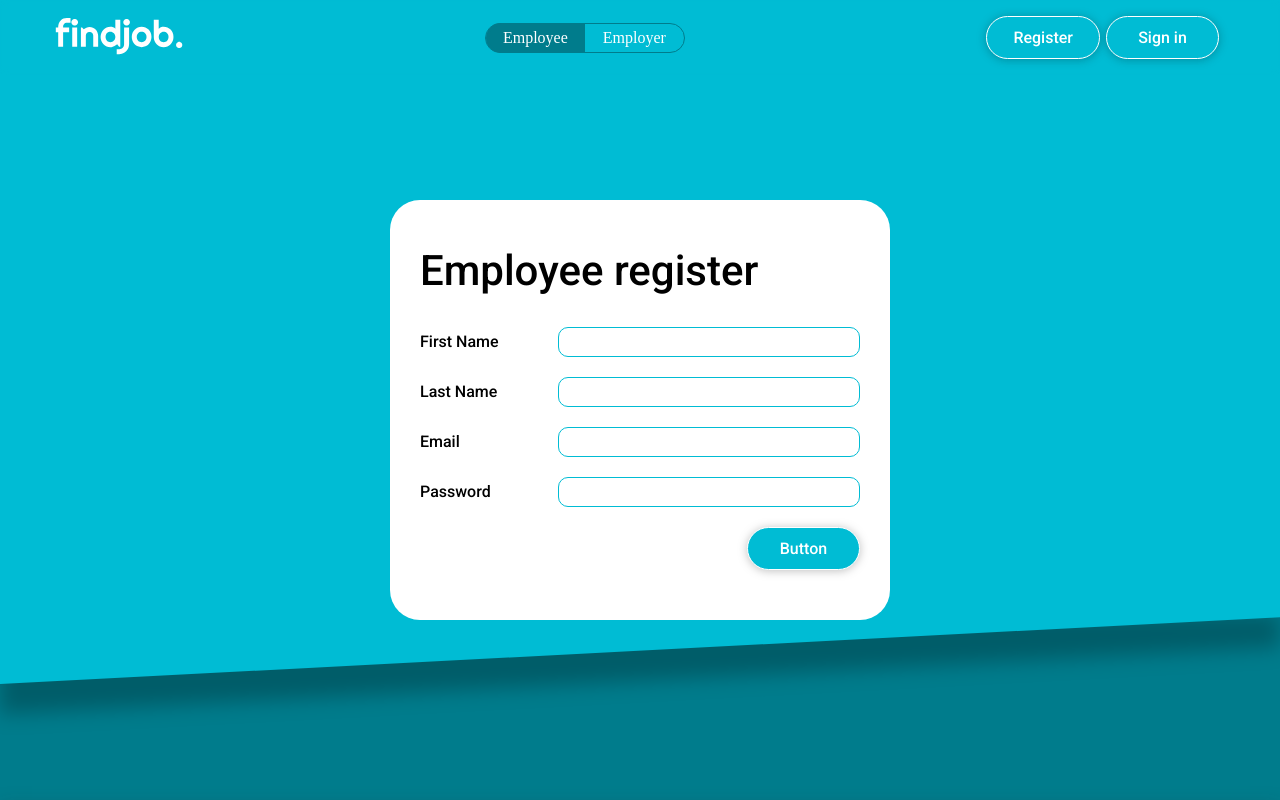
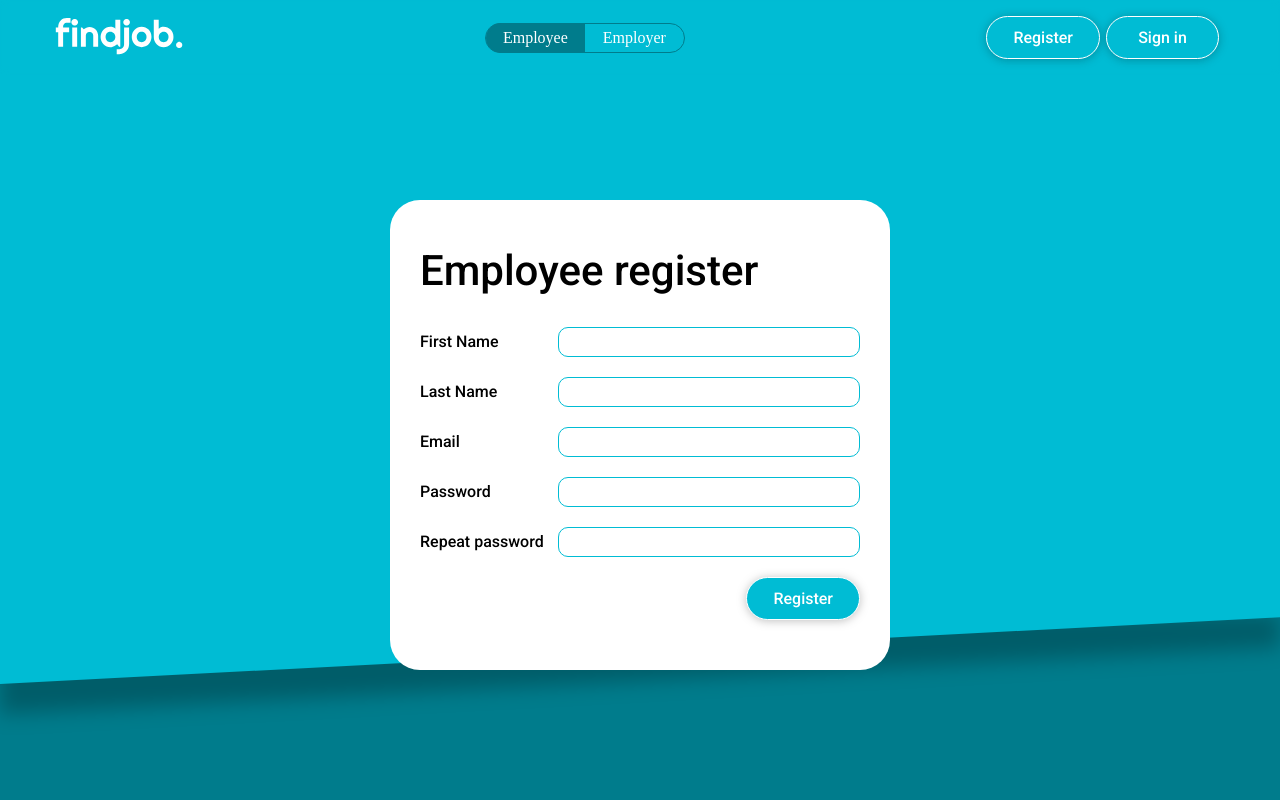
Before and after one commit to s04v/ProjektZespolowy, a React (Create React App) app: page /signup in a window 1280 px wide. Shown: the top 800 px of the page. Built offline with nearby package versions, Linux system fonts and the light colour scheme.

Commit message:
add sign for employees/employers

```diff
--- /dev/null
+++ b/src/components/SignForm.jsx
@@ -0,0 +1,20 @@
+import React from 'react'
+import Button from './Button';
+
+export const SignForm = ({title, fields, onSend, buttonTitle}) => {
+
+  return (
+    <div className='form-section'>
+      <h1>{title}</h1>
+      {fields.map((item) =>
+        <div key={item.id}>
+          <p>{item.title}</p>
+          <input type={item.type} />
+        </div>
+      )}
+      <Button onClick={onSend} text={buttonTitle}/>
+    </div>
+  )
+}
+
+export default SignForm;
--- a/src/pages/SignInPage.jsx
+++ b/src/pages/SignInPage.jsx
@@ -1,11 +1,15 @@
 import Header from "../components/Header";
 import Footer from "../components/Footer";
 import Background from "../components/Background";
-import Button from "../components/Button";
-import {useState} from "react";
+import { useState } from "react";
+import SignForm from "../components/SignForm";
 
 const SignInPage = () => {
     const [tab, setTab] = useState(0);
+    const fields = [
+        { id: '1', title: 'Email', type: 'text' },
+        { id: '2', title: 'Password', type: 'password' },
+    ]
 
     const onSwitch = (whichOne) => {
         setTab(whichOne);
@@ -15,23 +19,21 @@ const SignInPage = () => {
         alert(tab);
     }
 
-    return(
+    const setTitle = (tab) => {
+        const type = (tab ? 'Employer' : 'Employee');
+        return type + ' login';
+    }
+
+    return (
         <>
-            <Header onSwitch={onSwitch}  />
-                <div className="container">
-                <div className='form-section'>
-                    <h1>Employee login</h1>
-                    <div>
-                        <p>Email</p>
-                        <input type='text'/>
-                    </div>
-                    <div>
-                        <p>Password</p>
-                        <input type='password'/>
-                    </div>
-                    <Button onClick={onSend}>Send</Button>
-                </div>
-                </div>
+            <Header onSwitch={onSwitch} />
+            <div className="container">
+                <SignForm
+                    title={setTitle(tab)}
+                    fields={fields}
+                    onSend={onSend}
+                    buttonTitle='Sign in' />
+            </div>
             <Background />
             <Footer />
         </>
--- a/src/pages/SignUpPage.jsx
+++ b/src/pages/SignUpPage.jsx
@@ -1,44 +1,56 @@
 import Header from "../components/Header";
 import Footer from "../components/Footer";
 import Background from "../components/Background";
-import Button from "../components/Button";
+import SignForm from "../components/SignForm";
 import { useState } from "react";
 
 const SignUpPage = () => {
+    const sameFields = [
+        { id: '3', title: 'Email', type: 'text' },
+        { id: '4', title: 'Password', type: 'password' },
+        { id: '5', title: 'Repeat password', type: 'password' },
+    ];
+
+    const fieldsEmployee = [
+        { id: '1', title: 'First Name', type: 'text' },
+        { id: '2', title: 'Last Name', type: 'text' },
+    ].concat(sameFields);
+
+    const fieldsEmployer = [
+        { id: '1', title: 'Employer Name', type: 'text' },
+        { id: '2', title: 'Country', type: 'text' },
+    ].concat(sameFields);
+
     const [tab, setTab] = useState(0);
+    const [fields, setFields] = useState(fieldsEmployee);
+
 
     const onSwitch = (whichOne) => {
         setTab(whichOne);
+        setFields(whichFields(whichOne));
     }
 
     const onSend = () => {
         alert(tab);
     }
 
+    const setTitle = (tab) => {
+        const type = (tab ? 'Employer' : 'Employee') ;
+        return type + ' register';
+    }
+
+    const whichFields = (tab) => {
+        return (tab? fieldsEmployer : fieldsEmployee);
+    }
     return (
         <>
             <Header onSwitch={onSwitch} />
             <div className="container">
-                <div className='form-section'>
-                    <h1>Employee register</h1>
-                    <div>
-                        <p>First Name</p>
-                        <input type='text' />
-                    </div>
-                    <div>
-                        <p>Last Name</p>
-                        <input type='text' />
-                    </div>
-                    <div>
-                        <p>Email</p>
-                        <input type='text' />
-                    </div>
-                    <div>
-                        <p>Password</p>
-                        <input type='password' />
-                    </div>
-                    <Button onClick={onSend}>Send</Button>
-                </div>
+                <SignForm
+                    title={setTitle(tab)}
+                    fields={fields}
+                    onSend={onSend}
+                    buttonTitle='Register' />
             </div>
             <Background />
             <Footer />
```
